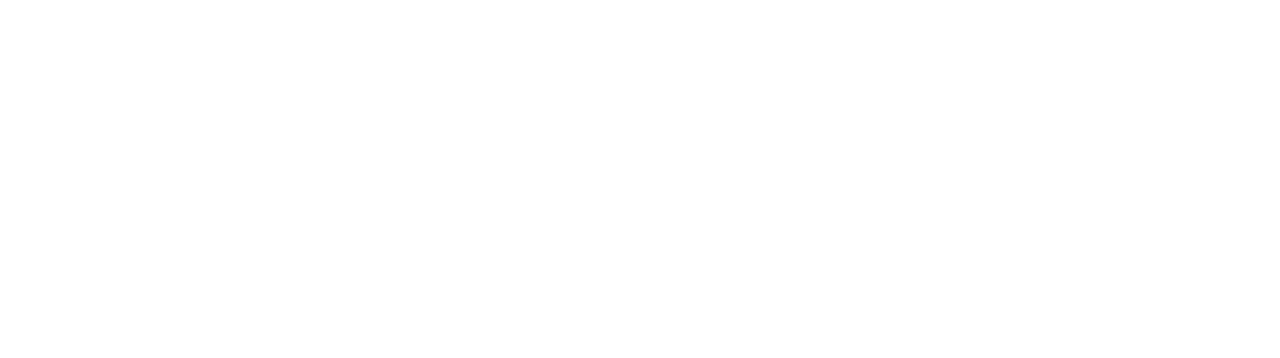
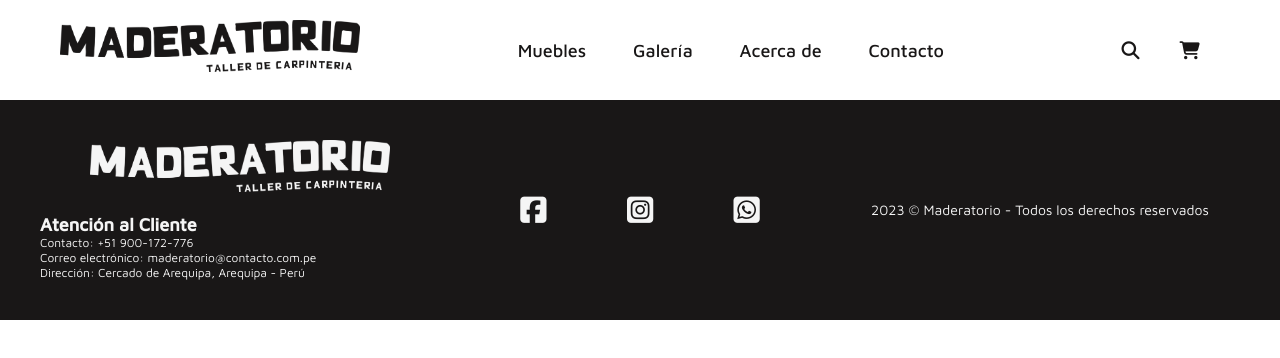
Before and after one commit to jorgelijah/Maderatorio_Coderhouse, a plain HTML site: page pages/contacto.html in a window 1280 px wide. Drawn offline with Linux system fonts and the light colour scheme.

Commit message:
organización de imagenes

```diff
--- a/pages/contacto.html
+++ b/pages/contacto.html
@@ -8,7 +8,7 @@
   <title>Contacto</title>
 
   <!-- CSS -->
-  <link rel="stylesheet" href="../style/normalize.css">
+  <!-- <link rel="stylesheet" href="../style/normalize.css"> -->
   <link rel="stylesheet" href="../style/style.css">
 
   <!-- FUENTES -->
@@ -26,4 +26,82 @@
 
 <body>
 
+  <!-- HEADER -->
+  <header class="header">
+
+    <h1 class="header__logo"> <!-- LOGO -->
+      <a class="logo__a" href="#">
+        <img class="logo__img" src="../images/logo/logo-gris.png" alt="logo">
+      </a>
+    </h1>
+
+    <nav class="header__nav"> <!-- NAVBAR -->
+      <ul class="nav__ul">
+        <li class="nav__li"><a href="#" class="nav__a">Muebles</a></li>
+        <li class="nav__li"><a href="#" class="nav__a">Galería</a></li>
+        <li class="nav__li"><a href="#" class="nav__a">Acerca de</a></li>
+        <li class="nav__li"><a href="#" class="nav__a">Contacto</a></li>
+      </ul>
+    </nav>
+
+    <div class="header__icons"> <!-- ICONS -->
+      <ul class="icons__ul">
+        <li class="icons__li">
+          <a href="#" class="icons__a">
+            <i class="fa-solid fa-magnifying-glass"></i>
+          </a>
+        </li>
+        <li class="icons__li">
+          <a href="#" class="icons__a">
+            <i class="fa-solid fa-cart-shopping"></i>
+          </a>
+        </li>
+      </ul>
+    </div>
+
+  </header>
+
+  <!-- MAIN -->
+  <main>
+
+  </main>
+
+  <!-- FOOTER -->
+  <footer class="footer">
+
+    <div class="footer__logof"> <!-- LOGO -->
+      <a class="logof__a" href="#">
+        <img class="logof__img" src="../images/logo/logo-beige.png" alt="logo-footer">
+      </a>
+    </div>
+
+    <div class="footer__datos"> <!-- DATOS -->
+      <h2 class="datos__h2">Atención al Cliente</h2>
+      <p class="datos__p">Contacto: +51 900-172-776</p>
+      <p class="datos__p">Correo electrónico: maderatorio@contacto.com.pe</p>
+      <p class="datos__p">Dirección: Cercado de Arequipa, Arequipa - Perú</p>
+    </div>
+
+    <ul class="footer__rrss rrss__ul"> <!-- REDES SOCIALES -->
+      <li class="rrss__li--fb"> <!-- FB -->
+        <a class="rrss__a--fb rrss__a" href="">
+          <i class="fa-brands fa-square-facebook"></i>
+        </a>
+      </li>
+      <li class="rrss__li--ig"> <!-- IG -->
+        <a class="rrss__a--ig rrss__a" href="">
+          <i class="fa-brands fa-square-instagram"></i>
+        </a>
+      </li>
+      <li class="rrss__li--wa"> <!-- WA -->
+        <a class="rrss__a--wa rrss__a" href="">
+          <i class="fa-brands fa-square-whatsapp"></i>
+        </a>
+      </li>
+    </ul>
+
+    <div class="footer__derechos">2023 &#169 Maderatorio - Todos los derechos reservados</div> <!-- DERECHOS -->
+
+  </footer>
+
 </body>
```
Also changed, not shown: index.html (+1 -1 lines), archivo.txt (deleted), images/logo/antiguo/logo-01.png (deleted), images/logo/antiguo/logo.png (deleted), images/logo/antiguo/logob.png (deleted), images/logo/antiguo/logoblack.png (deleted), 13 other files.
